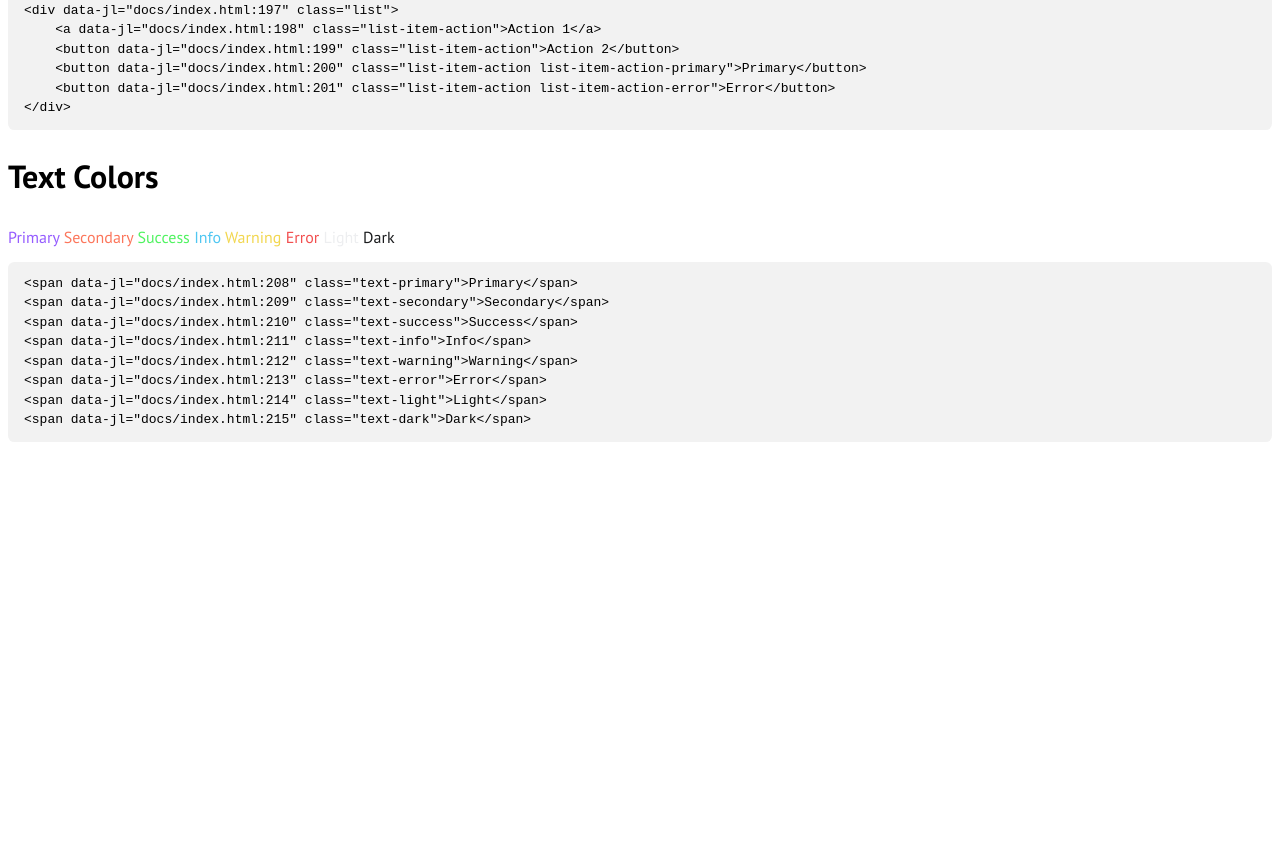
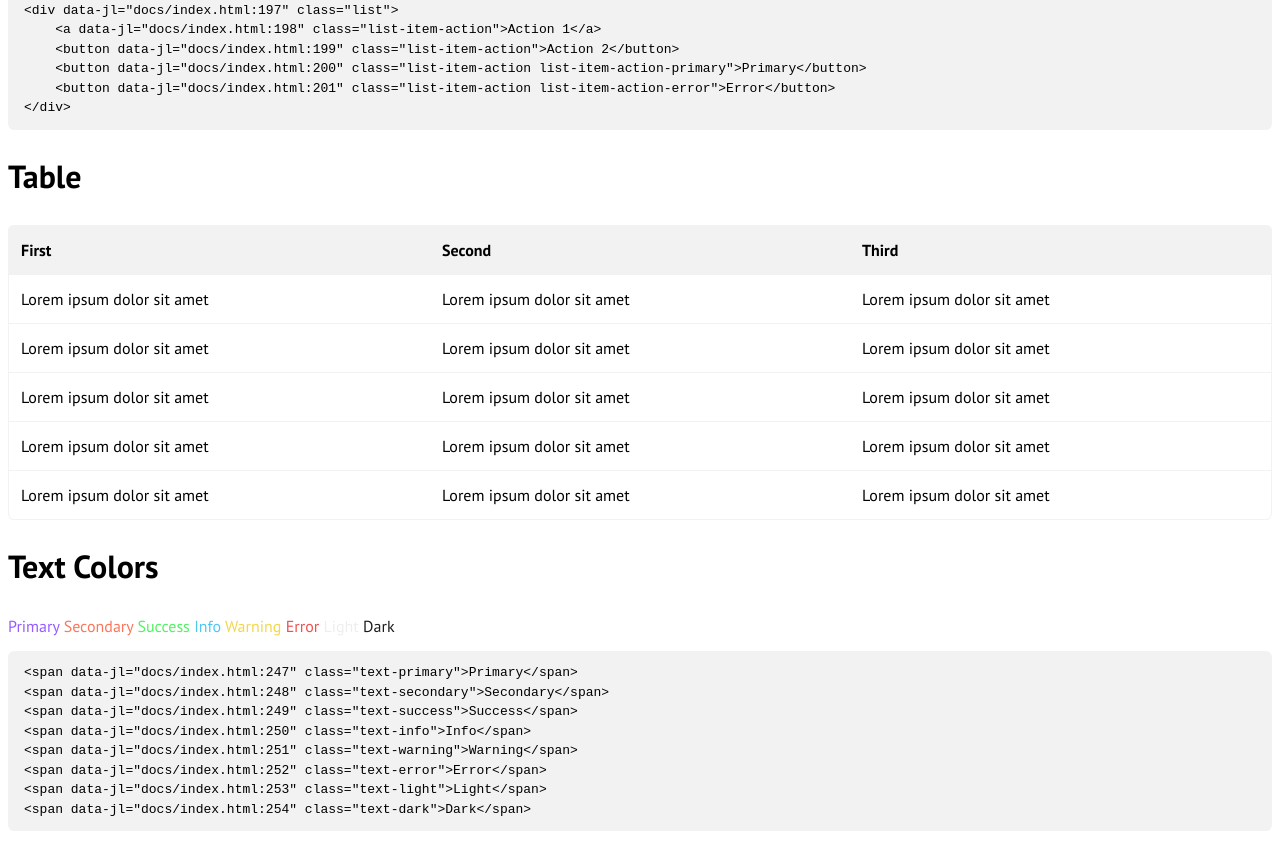
Before and after one commit to lovvskillz/kien-css, a website: page docs/index.html in a window 1280 px wide. Shown: the part 5319-6163 px from the top of the page. Before the commit the page ends 5774 px from the top, so only its background shows below. Drawn offline with Linux system fonts and the light colour scheme.

Commit message:
add table styles

```diff
--- a/docs/index.html
+++ b/docs/index.html
@@ -203,6 +203,45 @@
             </div>
         </section>
         <section>
+            <h2>Table</h2>
+            <table class="table">
+                <thead>
+                    <tr>
+                        <th>First</th>
+                        <th>Second</th>
+                        <th>Third</th>
+                    </tr>
+                </thead>
+                <tbody>
+                    <tr>
+                        <td>Lorem ipsum dolor sit amet</td>
+                        <td>Lorem ipsum dolor sit amet</td>
+                        <td>Lorem ipsum dolor sit amet</td>
+                    </tr>
+                    <tr>
+                        <td>Lorem ipsum dolor sit amet</td>
+                        <td>Lorem ipsum dolor sit amet</td>
+                        <td>Lorem ipsum dolor sit amet</td>
+                    </tr>
+                    <tr>
+                        <td>Lorem ipsum dolor sit amet</td>
+                        <td>Lorem ipsum dolor sit amet</td>
+                        <td>Lorem ipsum dolor sit amet</td>
+                    </tr>
+                    <tr>
+                        <td>Lorem ipsum dolor sit amet</td>
+                        <td>Lorem ipsum dolor sit amet</td>
+                        <td>Lorem ipsum dolor sit amet</td>
+                    </tr>
+                    <tr>
+                        <td>Lorem ipsum dolor sit amet</td>
+                        <td>Lorem ipsum dolor sit amet</td>
+                        <td>Lorem ipsum dolor sit amet</td>
+                    </tr>
+                </tbody>
+            </table>
+        </section>
+        <section>
             <h2>Text Colors</h2>
             <div data-show-code="true">
                 <span class="text-primary">Primary</span>
--- /dev/null
+++ b/scss/components/_table.scss
@@ -0,0 +1,67 @@
+.table {
+    --table-padding-top: 0;
+    --table-padding-bottom: var(--table-padding-top);
+    --table-padding-left: var(--table-padding-top);
+    --table-padding-right: var(--table-padding-top);
+    --table-padding: var(--table-padding-top) var(--table-padding-right) var(--table-padding-bottom) var(--table-padding-left);
+    --table-border-weight: 0.1rem;
+    --table-border-style: solid;
+    --table-border-color: var(--background-color-step-50);
+    --table-border: var(--table-border-weight) var(--table-border-style) var(--table-border-color);
+    --table-border-radius: var(--border-radius);
+    --table-text-align: left;
+    padding: var(--table-padding);
+    width: 100%;
+    display: table;
+    border-collapse: separate;
+    border-spacing: 0;
+    thead {
+        background-color: var(--background-color-step-50);
+    }
+    thead,tbody {
+        &:first-child {
+            tr:first-child {
+                th,td {
+                    border-top: var(--table-border);
+                    &:first-child {
+                        border-top-left-radius: var(--table-border-radius);
+                    }
+                    &:last-child {
+                        border-top-right-radius: var(--table-border-radius);
+                    }
+                }
+            }
+        }
+        &:last-child {
+            tr:last-child {
+                th,td {
+                    &:first-child {
+                        border-bottom-left-radius: var(--table-border-radius);
+                    }
+                    &:last-child {
+                        border-bottom-right-radius: var(--table-border-radius);
+                    }
+                }
+            }
+        }
+    }
+    tr {
+        th,td {
+            --table-cell-padding-top: var(--padding-top);
+            --table-cell-padding-bottom: var(--table-cell-padding-top);
+            --table-cell-padding-left: var(--table-cell-padding-top);
+            --table-cell-padding-right: var(--table-cell-padding-top);
+            --table-cell-padding: var(--table-cell-padding-top) var(--table-cell-padding-right) var(--table-cell-padding-bottom) var(--table-cell-padding-left);
+            padding: var(--table-cell-padding);
+            text-align: var(--table-text-align);
+            border: none;
+            border-bottom: var(--table-border);
+            &:first-child {
+                border-left: var(--table-border);
+            }
+            &:last-child {
+                border-right: var(--table-border);
+            }
+        }
+    }
+}
--- a/scss/prostoy.scss
+++ b/scss/prostoy.scss
@@ -15,3 +15,4 @@
 @import "components/color";
 @import "components/global";
 @import "components/list";
+@import "components/table";
```
Also changed, not shown: css/prostoy.css.
